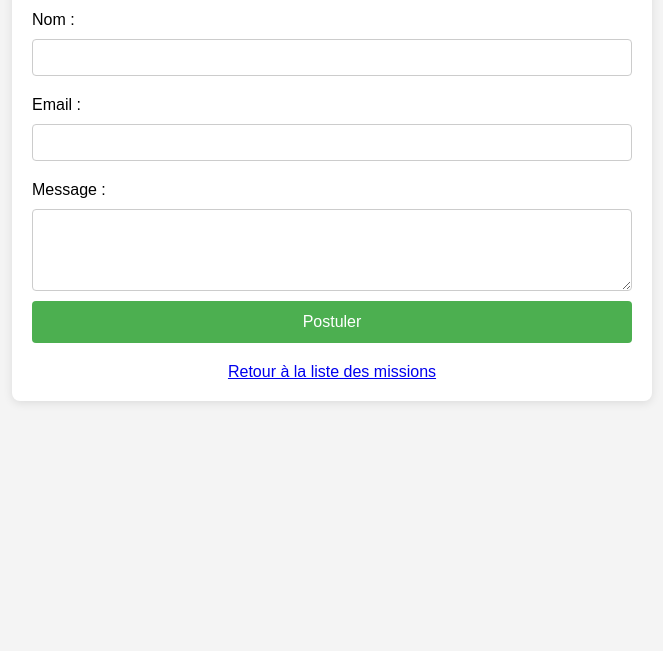
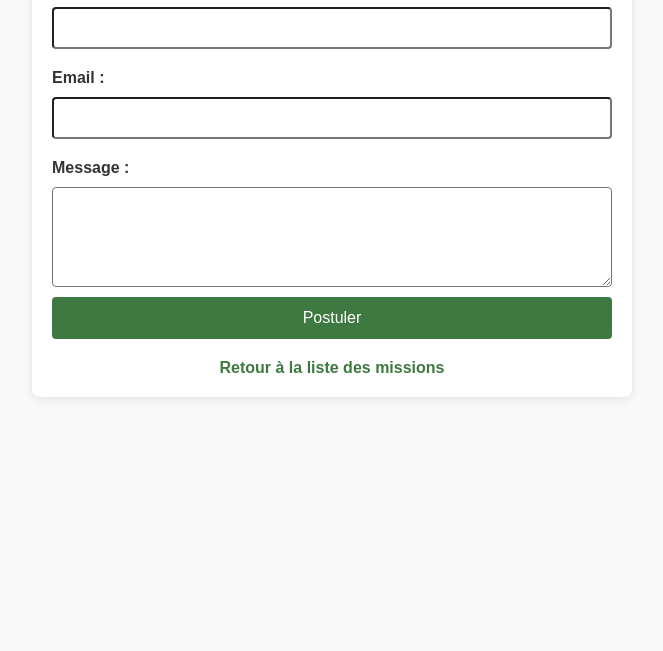
Before and after one commit to LucasC78/TP-CDA08, a website: page postuler.html in a window 1280 px wide. Shown: the part 149-800 px from the top of the page, without its empty margins (308-971 px from the left). Drawn offline with Linux system fonts and the light colour scheme.

Commit message:
Last commit

```diff
--- a/assets/css/styles.css
+++ b/assets/css/styles.css
@@ -301,44 +301,55 @@ button:hover {
 }
 
 
-/* ================= TITRE FORMULAIRE ================= */
-.titre_candidature {
+
+/* ================= FORMULAIRE CANDIDATURE ================= */
+/* 📦 Conteneur principal du formulaire de candidature */
+.container_candidature {
+    max-width: 600px;
+    margin: 50px auto;
+    padding: 20px;
+    background-color: white;
+    border-radius: 8px;
+    box-shadow: 0 2px 10px rgba(0, 0, 0, 0.1);
+}
+
+/* 🎯 Titre principal du formulaire */
+.titre_formulaire {
     text-align: center;
     font-size: 24px;
     font-weight: bold;
     margin-bottom: 20px;
 }
 
-/* ================= FORMULAIRE CANDIDATURE ================= */
-
-.form_candidature {
+/* 📝 Formulaire de candidature */
+.formulaire_candidature {
     display: flex;
     flex-direction: column;
 }
 
+/* 🏷️ Label pour chaque champ du formulaire */
 .label_candidature {
     margin-top: 10px;
     font-weight: bold;
 }
 
-.input_candidature,
-.textarea_candidature {
+/* 🔳 Champs de saisie pour texte */
+.input_candidature, .textarea_candidature {
     padding: 10px;
     margin: 10px 0;
-    border: 1px solid var(--border-color);
+
     border-radius: 4px;
     font-size: 16px;
 }
 
+/* 📩 Zone de texte (textarea) */
 .textarea_candidature {
     resize: vertical;
-    min-height: 80px;
+    min-height: 100px;
 }
 
-
-/* ================= BOUTON DE SOUMISSION ================= */
-
-.bouton_candidature {
+/* ✅ Bouton de soumission de la candidature */
+.bouton_submit {
     padding: 12px;
     background-color: var(--primary-color);
     color: white;
@@ -346,21 +357,19 @@ button:hover {
     border-radius: 4px;
     cursor: pointer;
     font-size: 16px;
-    transition: background 0.3s;
+    transition: background 0.3s ease;
 }
 
-.bouton_candidature:hover {
+.bouton_submit:hover {
     background-color: var(--primary-hover);
 }
 
-
-/* ================= LIEN RETOUR ================= */
-
+/* 🔙 Lien pour revenir à la liste des missions */
 .lien_retour {
     display: block;
     margin-top: 20px;
     text-align: center;
-    font-size: 16px;
+    font-weight: bold;
     color: var(--primary-color);
     text-decoration: none;
 }
--- a/postuler.html
+++ b/postuler.html
@@ -5,77 +5,28 @@
     <meta http-equiv="X-UA-Compatible" content="IE=edge">
     <meta name="viewport" content="width=device-width, initial-scale=1.0">
     <title>Postuler à la Mission</title>
-    <style>
-        body {
-            font-family: Arial, sans-serif;
-            margin: 0;
-            padding: 0;
-            background-color: #f4f4f4;
-        }
-        .container {
-            max-width: 600px;
-            margin: 50px auto;
-            padding: 20px;
-            background-color: white;
-            border-radius: 8px;
-            box-shadow: 0 2px 10px rgba(0, 0, 0, 0.1);
-        }
-        h1 {
-            text-align: center;
-        }
-        form {
-            display: flex;
-            flex-direction: column;
-        }
-        label {
-            margin-top: 10px;
-        }
-        input, textarea {
-            padding: 10px;
-            margin: 10px 0;
-            border: 1px solid #ccc;
-            border-radius: 4px;
-        }
-        button {
-            padding: 12px;
-            background-color: #4CAF50;
-            color: white;
-            border: none;
-            border-radius: 4px;
-            cursor: pointer;
-            font-size: 16px;
-        }
-        button:hover {
-            background-color: #45a049;
-        }
-        .back-link {
-            display: block;
-            margin-top: 20px;
-            text-align: center;
-        }
-    </style>
+    <link rel="stylesheet" href="assets/css/styles.css">
 </head>
 <body>
-    <div class="container">
-        <h1>Postuler à la Mission</h1>
+    <div class="container_candidature">
+        <h1 class="titre_formulaire">Postuler à la Mission</h1>
 
-        <form id="form-candidature">
-            <label for="nom">Nom :</label>
-            <input type="text" id="nom" name="nom" required>
+        <form class="formulaire_candidature" id="form-candidature">
+            <label class="label_candidature" for="nom">Nom :</label>
+            <input class="input_candidature" type="text" id="nom" name="nom" required>
 
-            <label for="email">Email :</label>
-            <input type="email" id="email" name="email" required>
+            <label class="label_candidature" for="email">Email :</label>
+            <input class="input_candidature" type="email" id="email" name="email" required>
 
-            <label for="message">Message :</label>
-            <textarea id="message" name="message" rows="4" required></textarea>
-
+            <label class="label_candidature" for="message">Message :</label>
+            <textarea class="textarea_candidature" id="message" name="message" rows="4" required></textarea>
 
             <input type="hidden" id="missionId" name="missionId" value="">
 
-            <button type="submit">Postuler</button>
+            <button class="bouton_submit" type="submit">Postuler</button>
         </form>
 
-        <a href="index.html" class="back-link">Retour à la liste des missions</a>
+        <a href="index.html" class="lien_retour">Retour à la liste des missions</a>
     </div>
 
     <script src="assets/js/postuler.js"></script>
```
Also changed, not shown: dashboard.html (+2 -2 lines), data/missions.json (+16 -2 lines).
